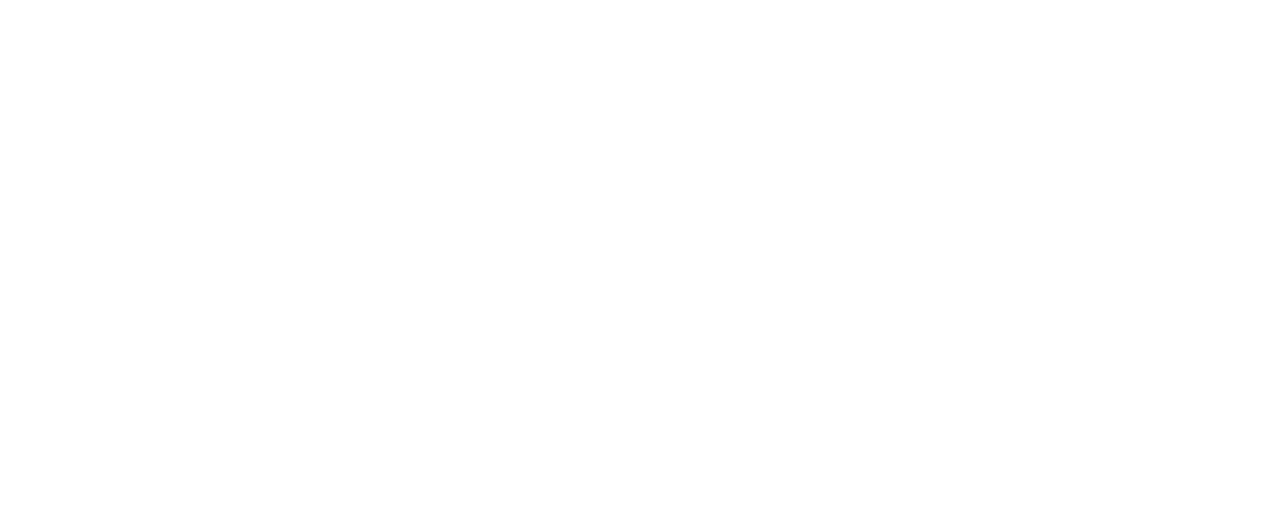
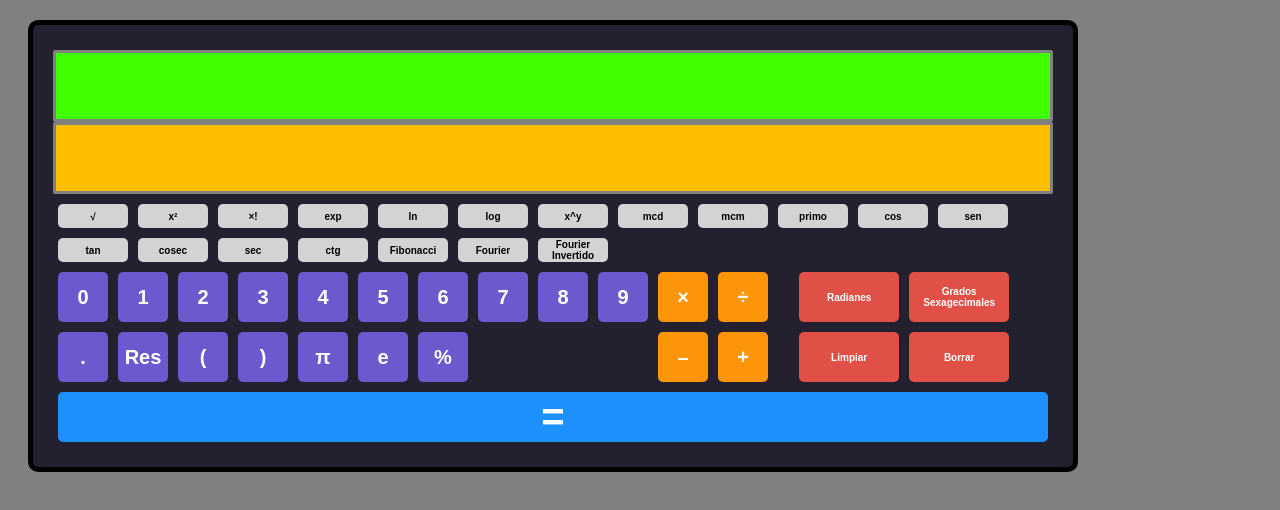
Before and after one commit to julianismaellunaarecha/calculadora, a plain HTML site: page index.html in a window 1280 px wide. Drawn offline with Linux system fonts and the light colour scheme; a web font is replaced by a local one.

Commit message:
Botones y visuales.

```diff
--- /dev/null
+++ b/css/calculadora.css
@@ -0,0 +1,119 @@
+div{
+    display: flex;
+}
+
+.contenedor{
+    display: flex;
+    flex-wrap: wrap;
+    align-items: flex-start;
+    justify-content: flex-start;
+    align-content: flex-start;
+}
+
+.campo{
+    width: 1920px;
+    height: 56px;
+    border-radius: 2px;
+    border: 3px solid;
+    border-color: grey;
+    margin: 5px;
+    font-size: 40px;
+    padding: 5px;
+    font-weight: bolder;
+    font-family: 'Orbitron', sans-serif;
+    color: black;
+}
+
+.entrada{
+    background-color: #40ff00;
+    display: flex;
+    margin: 5px 0px 0px 0px;
+}
+
+.salida{
+    background-color: #ffbf00;
+    display: flex;
+    min-width: 250px;
+    margin: 0px 0px 5px 0px;
+}
+
+.boton{
+    border: 2px;
+    border-color: grey;
+    border-radius: 5px;
+    margin: 5px;
+    font-weight: bolder;
+}
+
+.funcion{
+    background-color: lightgrey;
+    min-width: 70px;
+    min-height: 24px;
+    max-width: 70px;
+    max-height: 24px;
+    font-size: 10px;
+    color: black;
+}
+
+.operador {
+	background-color: #fc9507;
+    color: white;
+    font-size: 20px;
+    min-width: 50px;
+    min-height: 50px;
+    max-width: 50px;
+    max-height: 50px;
+}
+
+.numero {
+	background-color: slateblue;
+    color: white;
+    font-size: 20px;
+    min-width: 50px;
+    min-height: 50px;
+    max-width: 50px;
+    max-height: 50px;
+}
+
+.accion {
+	background-color: #e05046;
+    color: white;
+    min-width: 100px;
+    min-height: 50px;
+    max-width: 100px;
+    max-height: 50px;
+    font-size: 10px;
+}
+
+.calcular {
+	background-color: dodgerblue;
+    color: white;
+    justify-content: center;
+    min-height: 50px;
+    max-width: 1920px;
+    width: 1920px;
+    min-width: 350px;
+    max-height: 50px;
+    flex-grow: 1;
+    font-size: 40px;
+}
+
+.calculo{
+    min-width: 350px;
+    max-width: 1920px;
+}
+
+#calculadora{
+    flex-direction: column;
+    min-width: 350px;
+    max-width: 1000px;
+    border: 5px solid;
+    border-radius: 10px;
+    padding: 20px;
+    margin: 20px;
+    background-color: rgb(35, 33, 48);
+}
+
+body {
+    background-color: grey;
+}
--- a/index.html
+++ b/index.html
@@ -1,11 +1,15 @@
 <!DOCTYPE html>
-<html lang="en">
+<html lang="es">
 
 <head>
     <meta charset="UTF-8">
     <meta http-equiv="X-UA-Compatible" content="IE=edge">
     <meta name="viewport" content="width=device-width, initial-scale=1.0">
     <title>Calculadora</title>
+    <link rel="stylesheet" href="./css/calculadora.css">
+    <link rel="preconnect" href="https://fonts.googleapis.com">
+    <link rel="preconnect" href="https://fonts.gstatic.com" crossorigin>
+    <link href="https://fonts.googleapis.com/css2?family=Nabla&family=Orbitron&display=swap" rel="stylesheet">
 </head>
 
 <body>
--- a/js/Botones.js
+++ b/js/Botones.js
@@ -1,53 +1,65 @@
+
+export default function getBotones(){
     let botones = [
         {
             nombre: "0",
             tipo: "numero",
-        simbolo: 0,
+            simbolo: "0",
         },
         {
             nombre: "1",
             tipo: "numero",
-        simbolo: 1,
+            simbolo: "1",
         },
         {
             nombre: "2",
             tipo: "numero",
-        simbolo: 2,
+            simbolo: "2",
         },
         {
             nombre: "3",
             tipo: "numero",
-        simbolo: 3,
+            simbolo: "3",
         },
         {
             nombre: "4",
             tipo: "numero",
-        simbolo: 4,
+            simbolo: "4",
         },
         {
             nombre: "5",
             tipo: "numero",
-        simbolo: 5,
+            simbolo: "5",
         },
         {
             nombre: "6",
             tipo: "numero",
-        simbolo: 6,
+            simbolo: "6",
         },
         {
             nombre: "7",
             tipo: "numero",
-        simbolo: 7,
+            simbolo: "7",
         },
         {
             nombre: "8",
             tipo: "numero",
-        simbolo: 8,
+            simbolo: "8",
         },
         {
             nombre: "9",
             tipo: "numero",
-        simbolo: 9,
+            simbolo: "9",
+        },
+        {
+            nombre: "coma",
+            tipo: "numero",
+            simbolo: ".",
+        },
+        {
+            nombre: "respuesta",
+            tipo: "numero",
+            simbolo: "Res",
         },
         {
             nombre: "abro-parentesis",
@@ -70,19 +82,9 @@ let botones = [
             simbolo: "e",
         },
         {
-        nombre: "respuesta",
-        tipo: "numero",
-        simbolo: "Respuesta",
-    },
-    {
             nombre: "porcentaje",
             tipo: "numero",
             simbolo: "%",
-    },
-    {
-        nombre: "coma",
-        tipo: "numero",
-        simbolo: ".",
         },
         {
             nombre: "multiplicacion",
@@ -225,3 +227,6 @@ let botones = [
             simbolo: "Fourier Invertido",
         }
     ];
+
+    return botones;
+}
--- /dev/null
+++ b/js/Calculadora.js
@@ -0,0 +1,93 @@
+import getBotones from "./Botones.js";
+
+export default function getCalculadora() {
+  let calculadoraDivTag = document.createElement("div");
+  calculadoraDivTag.setAttribute("id", "calculadora");
+
+  let entradaDiv = document.createElement("div");
+  let entrada = document.createElement("input");
+  entrada.setAttribute("class", "campo entrada");
+  entradaDiv.appendChild(entrada);
+  entradaDiv.setAttribute("class", "contenedor entradas");
+  calculadoraDivTag.appendChild(entradaDiv);
+
+  let salidaDiv = document.createElement("div");
+  let salida = document.createElement("output");
+  salida.setAttribute("class", "campo salida");
+  salidaDiv.appendChild(salida);
+  salidaDiv.setAttribute("class", "contenedor salidas");
+  calculadoraDivTag.appendChild(salidaDiv);
+
+  let funcionesDiv = document.createElement("div");
+  funcionesDiv.setAttribute("class", "contenedor funciones");
+  getBotones()
+    .filter((boton) => boton.tipo === "funcion")
+    .forEach((funcion) => {
+      let funcionButton = crearBoton(funcion);
+      funcionButton.setAttribute("class", "boton funcion");
+      funcionesDiv.appendChild(funcionButton);
+    });
+  calculadoraDivTag.appendChild(funcionesDiv);
+
+  let botoneraCentroDiv = document.createElement("div");
+  botoneraCentroDiv.setAttribute("class", "teclado");
+
+  let numerosDiv = document.createElement("div");
+  numerosDiv.setAttribute("class", "contenedor numeros");
+  getBotones()
+    .filter((boton) => boton.tipo === "numero")
+    .forEach((numero) => {
+      let numeroButton = crearBoton(numero);
+      numeroButton.setAttribute("class", "boton numero");
+      numerosDiv.appendChild(numeroButton);
+    });
+  botoneraCentroDiv.appendChild(numerosDiv);
+
+  let operadoresDiv = document.createElement("div");
+  operadoresDiv.setAttribute("class", "contenedor operadores");
+  getBotones()
+    .filter((boton) => boton.tipo === "operador")
+    .forEach((operador) => {
+      let operadorButton = crearBoton(operador);
+      operadorButton.setAttribute("class", "boton operador");
+      operadoresDiv.appendChild(operadorButton);
+    });
+  botoneraCentroDiv.appendChild(operadoresDiv);
+
+  let botonesDiv = document.createElement("div");
+  botonesDiv.setAttribute("class", "contenedor acciones");
+  getBotones()
+    .filter((boton) => boton.tipo === "boton")
+    .forEach((boton1) => {
+      let botonButton = crearBoton(boton1);
+      botonButton.setAttribute("class", "boton accion");
+      botonesDiv.appendChild(botonButton);
+    });
+  botoneraCentroDiv.appendChild(botonesDiv);
+
+  let botoneraInferiorDiv = document.createElement("div");
+  botoneraInferiorDiv.setAttribute("class", "teclado");
+
+  let calcularDiv = document.createElement("div");
+  calcularDiv.setAttribute("class", "contenedor calculo");
+  getBotones()
+    .filter((boton) => boton.tipo === "calcular")
+    .forEach((calcular) => {
+      let calcularButton = crearBoton(calcular);
+      calcularButton.setAttribute("class", "boton calcular");
+      calcularDiv.appendChild(calcularButton);
+    });
+  botoneraInferiorDiv.appendChild(calcularDiv);
+
+  calculadoraDivTag.appendChild(botoneraCentroDiv);
+  calculadoraDivTag.appendChild(botoneraInferiorDiv);
+
+  return calculadoraDivTag;
+}
+
+function crearBoton(boton) {
+  let botonSpan = document.createElement("button");
+  botonSpan.setAttribute("id", boton.nombre);
+  botonSpan.innerHTML = boton.simbolo;
+  return botonSpan;
+}
--- a/js/Sitio.js
+++ b/js/Sitio.js
@@ -1,8 +1,11 @@
+import getCalculadora from './Calculadora.js';
+
 /**
  * Nuevo sitio para la calculadora
 **/
 
-const mainTag = document.createElement('main');
-const articuloTag = document.createElement('article');
+let mainTag = document.createElement('main');
+let articuloTag = document.createElement('article');
+articuloTag.appendChild(getCalculadora());
 mainTag.appendChild(articuloTag);
 document.body.insertAdjacentElement('afterbegin', mainTag);
```
Lines whose indentation alone changed are shown as unchanged.
